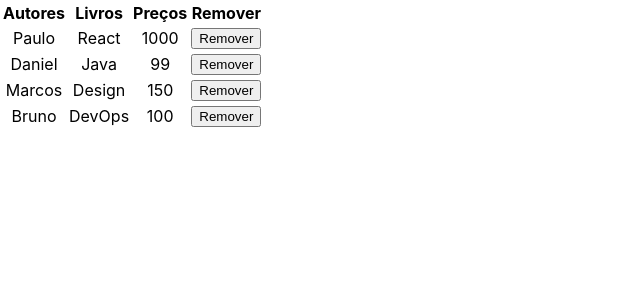
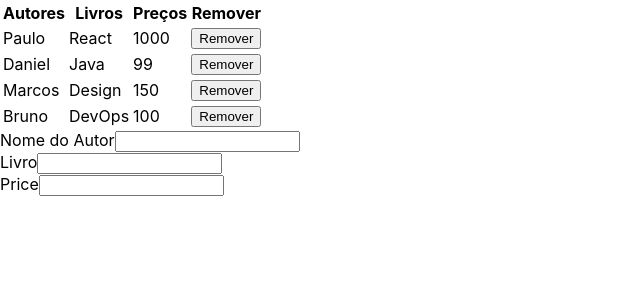
Before and after one commit to OvictorVieira/application-reactjs-alura, a React (Create React App) app: page / in a window 1280 px wide. Shown: the top 300 px of the page, without its empty margins (0-640 px from the left). Built offline with nearby package versions, Linux system fonts and the light colour scheme.

Commit message:
Cria formulario para inserção de autores e livros

```diff
--- a/src/App.js
+++ b/src/App.js
@@ -1,5 +1,7 @@
-import React, { Component } from 'react';
+import React, { Component, Fragment } from 'react';
 import Table from './Table';
+import Form from "./Form";
+
 import './App.css';
 
 class App extends Component {
@@ -31,7 +33,7 @@ class App extends Component {
   };
 
   deleteAuthor = position => {
-    const authors = this.state.authors
+    const authors = this.state.authors;
 
     this.setState({
       authors: authors.filter((author, current_position) => {
@@ -46,10 +48,11 @@ class App extends Component {
 
   render() {
     return (
-      <div className="App">
+      <Fragment>
+        <Table autors={ this.state.authors } deleteAuthor={ this.deleteAuthor } />
 
-        <Table autors={ this.state.authors } deleteAuthor={ this.deleteAuthor } />
-      </div>
+        <Form />
+      </Fragment>
     );
   };
 }
--- /dev/null
+++ b/src/Form.js
@@ -0,0 +1,43 @@
+import React, { Component } from "react";
+
+class Form extends Component {
+
+  constructor(properties) {
+    super(properties);
+
+    this.initialState = {
+      name: '',
+      book: '',
+      price: '',
+    };
+
+    this.state = this.initialState;
+  }
+
+  render() {
+    const { name, book, price } = this.state;
+
+    return (
+      <div>
+        <form action="">
+          <div>
+            <label htmlFor="name">Nome do Autor</label>
+            <input id='name' name='name' type="text" value={ name }/>
+          </div>
+
+          <div>
+            <label htmlFor="book">Livro</label>
+            <input id='book' name='book' type="text" value={ book }/>
+          </div>
+
+          <div>
+            <label htmlFor="price">Price</label>
+            <input id='price' name='price' type="text" value={ price }/>
+          </div>
+        </form>
+      </div>
+    );
+  }
+}
+
+export default Form;
```
Also changed, not shown: package.json (+10 -0 lines), .eslintrc.json (added).
